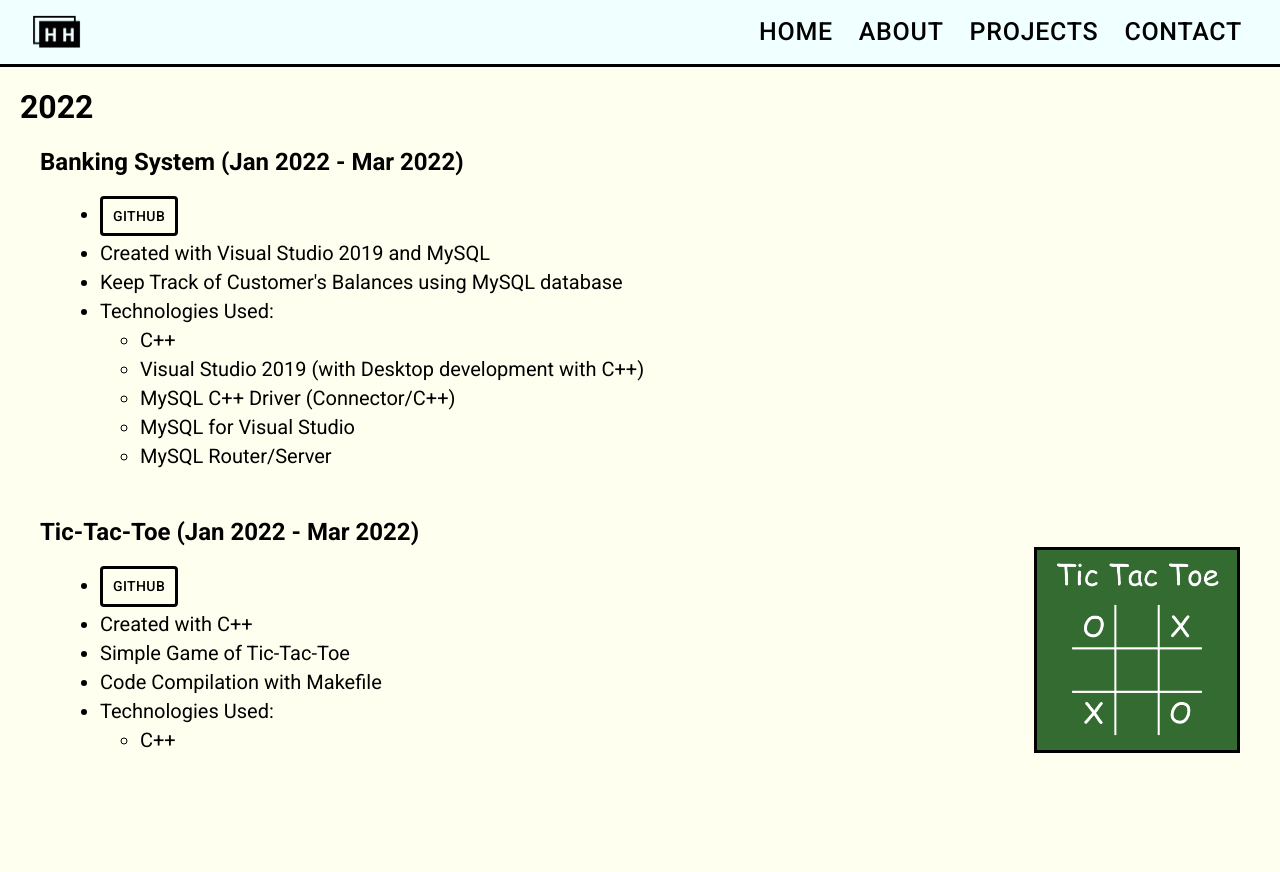
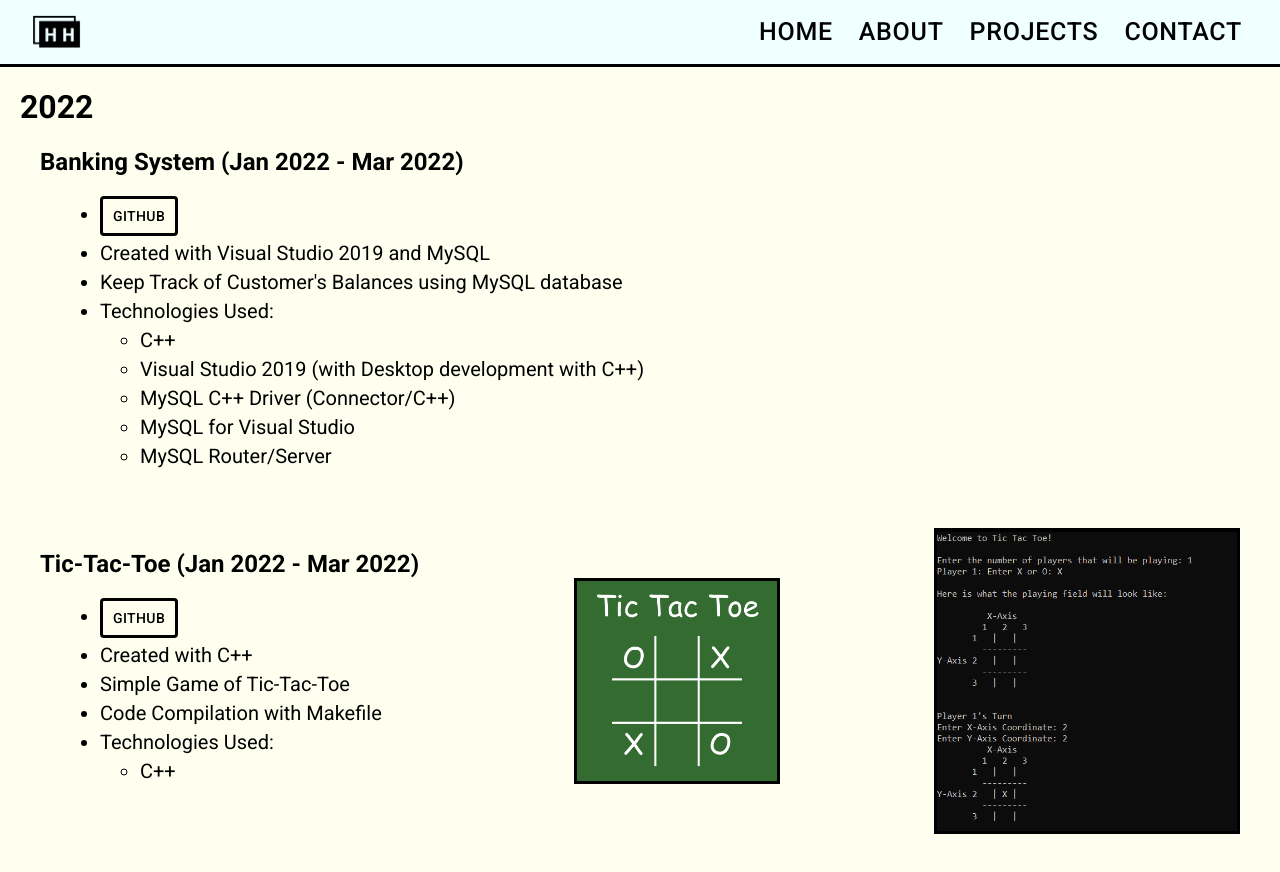
Before and after one commit to haostonh/portfolio, a React (Create React App) app in the folder client/: page /portfolio/projects in a window 1280 px wide. Shown: the top 872 px of the page. Before the commit the page ends 802 px from the top, so only its background shows below. Built offline with nearby package versions, Linux system fonts and the light colour scheme.

Commit message:
add margin for images

```diff
--- a/client/src/pages/Projects.jsx
+++ b/client/src/pages/Projects.jsx
@@ -5,6 +5,7 @@ import PortfolioHelmet from '../components/PortfolioHelmet';
 import BankingSystem from '../projects/2022/BankingSystem';
 import TicTacToe from '../projects/2022/TicTacToe';
 import TicTacToeIcon from '../images/Tic-Tac-Toe-Icon.png';
+import TicTacToeDemo from '../images/Tic-Tac-Toe-Demo.png';
 
 const Projects = () => {
   return (
@@ -17,6 +18,7 @@ const Projects = () => {
         <div className='projectBodyImageContainer'>
           <TicTacToe/>
           <img className='projectImage' src={TicTacToeIcon} alt={'Tic-Tac-Toe Icon'} width='200px' height='200px'/>
+          <img className='projectImage' src={TicTacToeDemo} alt={'Tic-Tac-Toe Demo'} width='300px' height='300px'/>
         </div>
       </div>
     </div>
--- a/client/src/pagesCSS/Projects.css
+++ b/client/src/pagesCSS/Projects.css
@@ -56,11 +56,15 @@ li {
   -webkit-box-align: center;
       -ms-flex-align: center;
           align-items: center;
+  margin-top: 40px;
+  margin-bottom: 40px;
 }
 
 .projectImage {
   border: solid;
   border-color: black;
+  margin-top: 20px;
+  margin-bottom: 20px;
 }
 
 @media screen and (min-width: 426px) and (max-width: 1024px) {
--- a/client/src/pagesCSS/Projects.sass
+++ b/client/src/pagesCSS/Projects.sass
@@ -33,9 +33,13 @@ li
   margin-right: $margin-large
   justify-content: space-between
   align-items: center
+  margin-top: $margin-large
+  margin-bottom: $margin-large
 .projectImage
   border: solid
   border-color: black
+  margin-top: $margin-medium
+  margin-bottom: $margin-medium
 
 @media screen and (min-width: 426px) and (max-width: 1024px)
   #projectsFont
```
Also changed, not shown: client/src/images/Tic-Tac-Toe-Demo.png (added), 1 other file (tests, documents, lock files or other folders).
